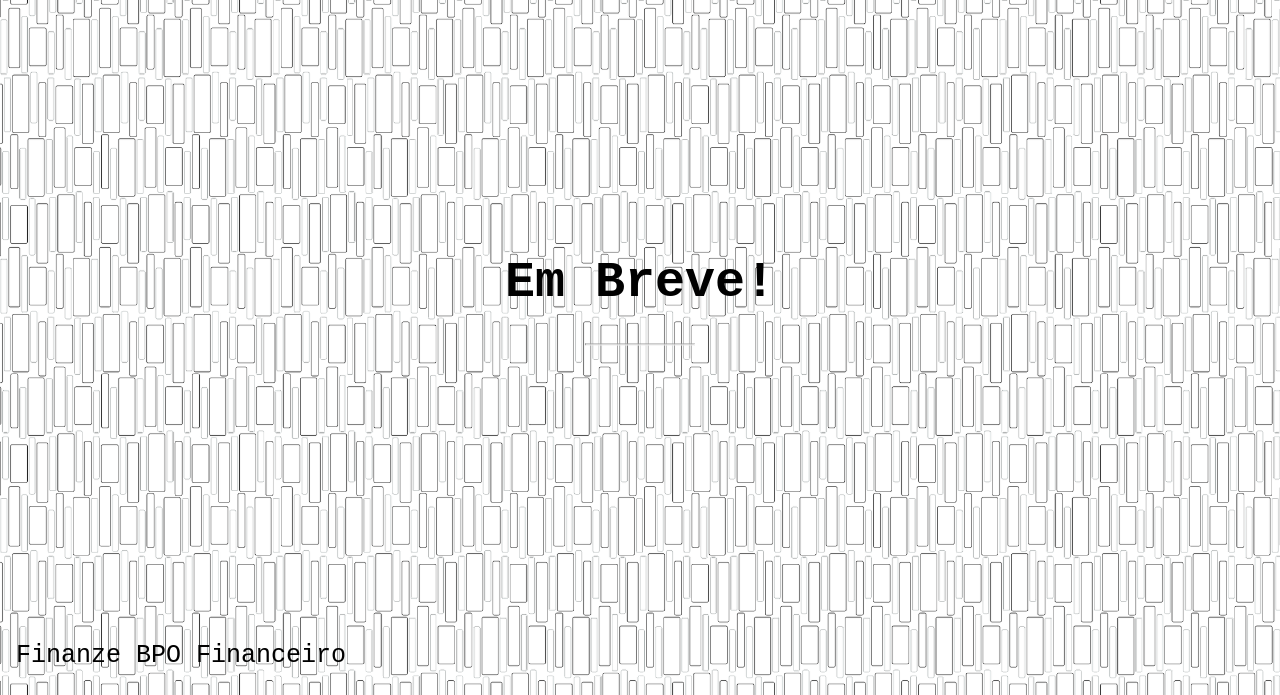
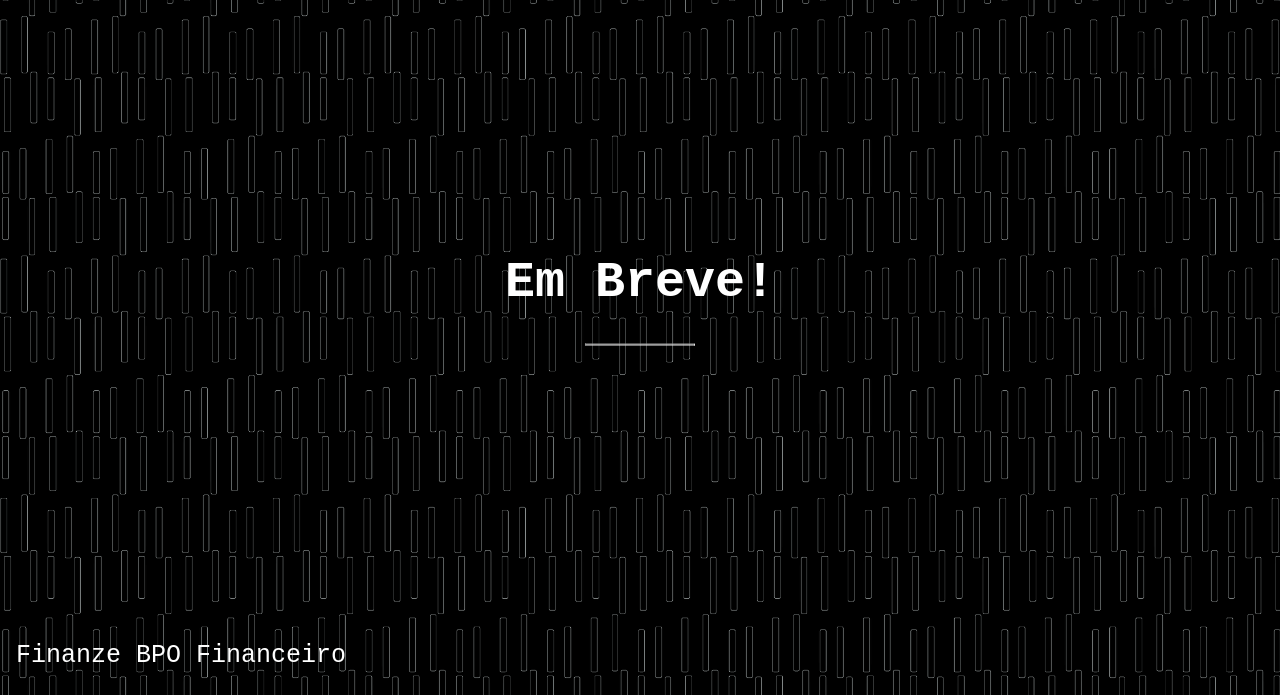
Before and after one commit to itrinquei/finanze.github.io, a plain HTML site: page index.html in a window 1280 px wide. Shown: the part 105-800 px from the top of the page. Drawn offline with Linux system fonts and the light colour scheme.

Commit message:
Update index.html

```diff
--- a/index.html
+++ b/index.html
@@ -9,10 +9,11 @@ body, html {
 .bgimg {
   background-image: url('https://github.com/itrinquei/finanze.github.io/blob/main/logo2.png?raw=true');
   height: 100%;
+  background-color: black;
   background-position: center;
   background-size: cover;
   position: relative;
-  color: white;
+  color: blue;
   font-family: "Courier New", Courier, monospace;
   font-size: 25px;
 }
@@ -50,12 +51,12 @@ hr {
     <img src="https://github.com/itrinquei/finanze.github.io/blob/main/logo.png?raw=true" alt="Flowers in Chania" width="200" height="58">
   </div>
   <div class="middle">
-    <h1 style="color:black;">Em Breve!</h1>
+    <h1 style="color:white;">Em Breve!</h1>
     <hr style="color:black;">
     <p style="color:black;"></p>
   </div>
   <div class="bottomleft">
-    <p style="color:black;">Finanze BPO Financeiro</p>
+    <p style="color:white;">Finanze BPO Financeiro</p>
   </div>
 </div>
 
```
